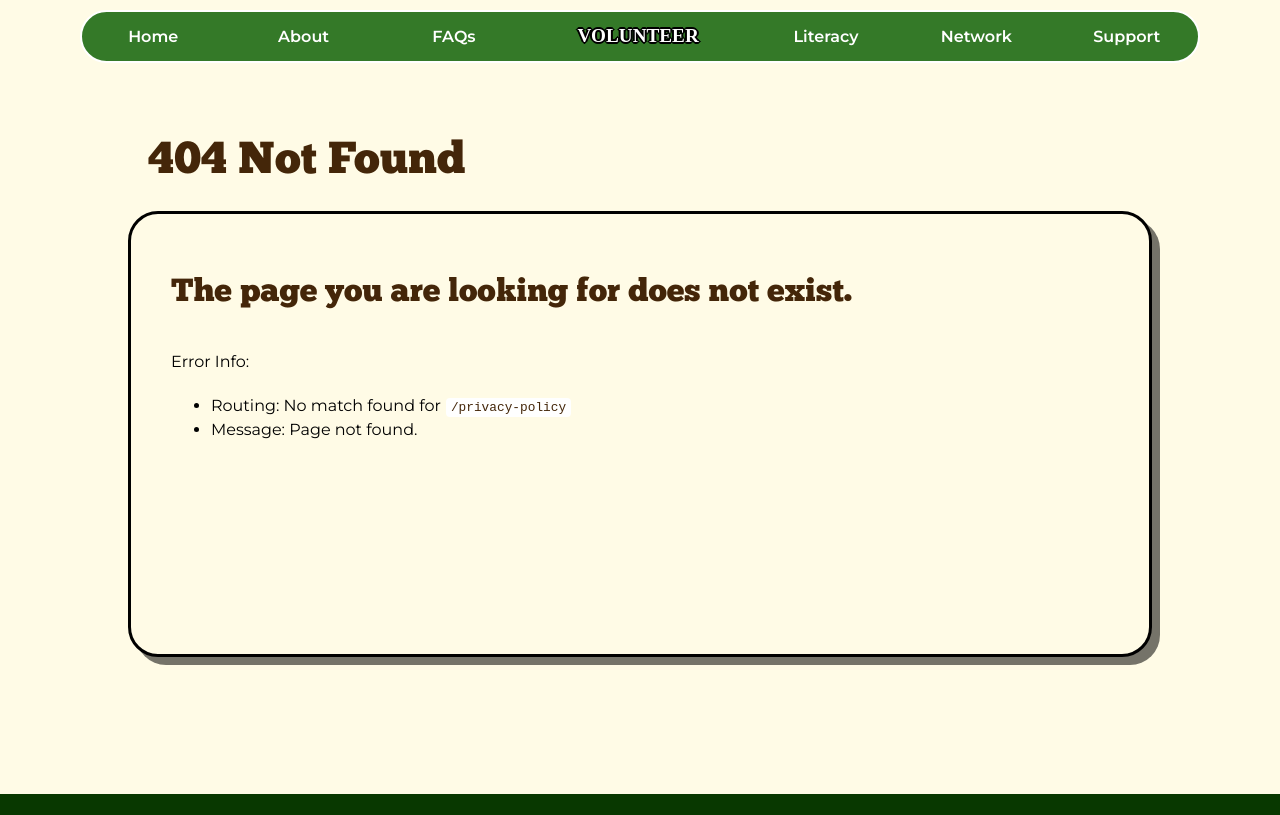
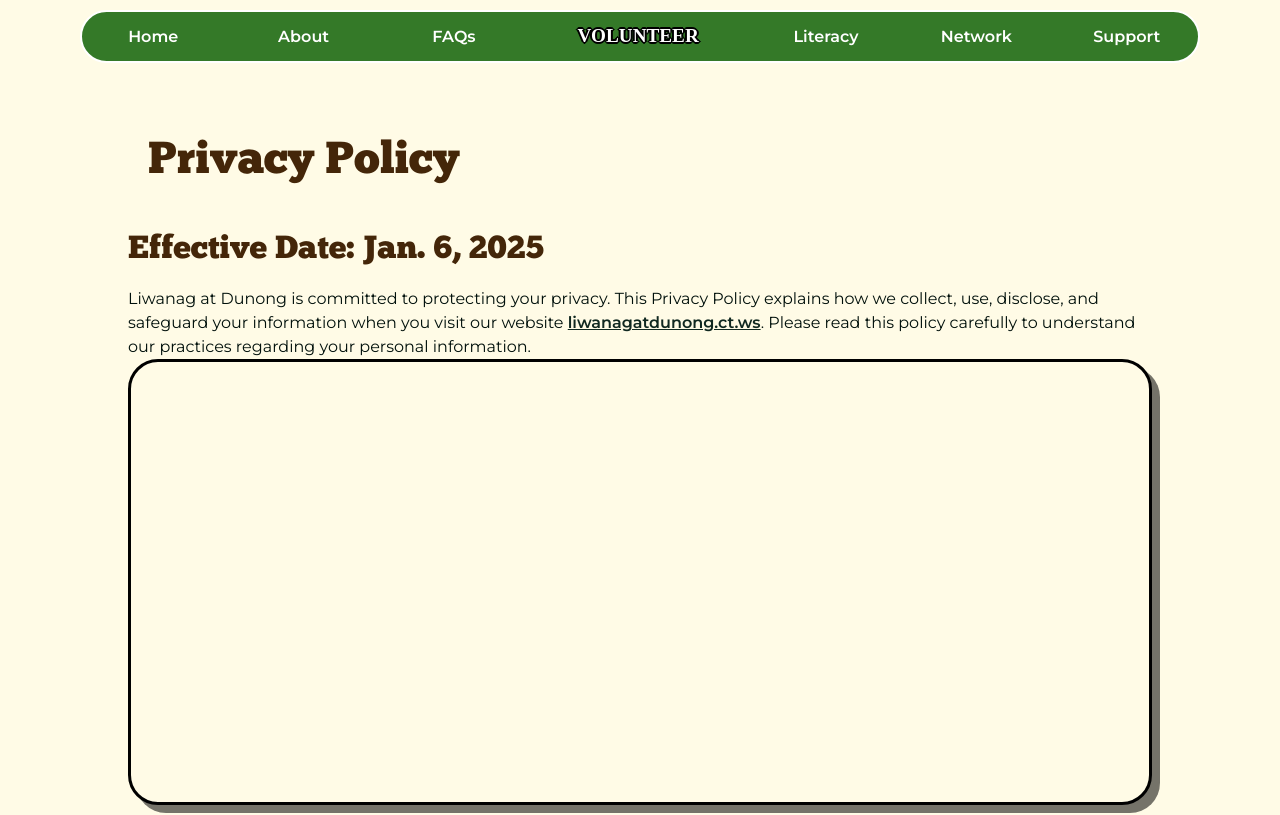
Before and after one commit to Aron-Arboleda/LiwanagAtDunong, a React (Vite) app: page /privacy-policy in a window 1280 px wide. Shown: the top 815 px of the page. Built offline with nearby package versions, Linux system fonts and the light colour scheme; a web font is replaced by a local one.

Commit message:
Added privacy policy page

```diff
--- a/src/Routes.jsx
+++ b/src/Routes.jsx
@@ -7,6 +7,7 @@ import NetworkPage from "@pages/NetworkPage/NetworkPage";
 import SupportPage from "@pages/SupportPage/SupportPage";
 import VolunteerFormPage from "@pages/VolunteerFormPage/VolunteerFormPage";
 import NotFoundPage from "@pages/MorePages/NotFoundPage/NotFoundPage";
+import PrivacyPolicyPage from "@pages/MorePages/PrivacyPolicyPage/PrivacyPolicyPage";
 
 const AppRoutes = () => {
   return (
@@ -18,6 +19,7 @@ const AppRoutes = () => {
       <Route path="/network" element={<NetworkPage />} />
       <Route path="/support" element={<SupportPage />} />
       <Route path="/volunteer" element={<VolunteerFormPage />} />
+      <Route path="/privacy-policy" element={<PrivacyPolicyPage />} />
       <Route path="*" element={<NotFoundPage />} />
     </Routes>
   );
--- a/src/components/Footer/Footer.jsx
+++ b/src/components/Footer/Footer.jsx
@@ -121,7 +121,11 @@ const Footer = () => {
                 <FooterLinkContainer>
                   <SectionTitle>Organization</SectionTitle>
                   <FooterLink text="About Us" href="/about" target="_self" />
-                  <FooterLink text="Privacy Policy" />
+                  <FooterLink
+                    text="Privacy Policy"
+                    href="/privacy-policy"
+                    target="_self"
+                  />
                   <FooterLink text="Terms and Condition" />
                   <FooterLink text="FAQs" href="/faqs" target="_self" />
                 </FooterLinkContainer>
--- /dev/null
+++ b/src/pages/MorePages/PrivacyPolicyPage/PrivacyPolicyPage.jsx
@@ -0,0 +1,45 @@
+import { FlexLayoutColumn, StandardLayout } from "@components/Layouts/Layouts";
+import React from "react";
+import Section from "@components/Section/Section";
+import {
+  StandardChunkFiveTitle,
+  StandardChunkFiveSubTitleH2,
+  MontserratUnorderedList,
+  MontserratBulletInfo,
+} from "@components/PageTitles/PageTitles";
+import {
+  CurvyLargeContainer,
+  MainContainer,
+} from "@components/LargeContainers/LargeContainers";
+import { PageDivider } from "@components/CustomComponents/CustomComponents";
+
+const PrivacyPolicyPage = () => {
+  return (
+    <StandardLayout>
+      <MainContainer>
+        <Section backgroundColor="#fffbe6">
+          <div className="headerSpace"></div>
+          <StandardChunkFiveTitle
+            title="Privacy Policy"
+            style={{ textAlign: "left" }}
+          />
+          <StandardChunkFiveSubTitleH2 title="Effective Date: Jan. 6, 2025" />
+          <p className="pageParagP">
+            Liwanag at Dunong is committed to protecting your privacy. This
+            Privacy Policy explains how we collect, use, disclose, and safeguard
+            your information when you visit our website{" "}
+            <a href="http://liwanagatdunong.ct.ws">liwanagatdunong.ct.ws</a>.
+            Please read this policy carefully to understand our practices
+            regarding your personal information.
+          </p>
+          <CurvyLargeContainer>
+            <FlexLayoutColumn style={{ width: "100%" }}></FlexLayoutColumn>
+          </CurvyLargeContainer>
+        </Section>
+        <PageDivider />
+      </MainContainer>
+    </StandardLayout>
+  );
+};
+
+export default PrivacyPolicyPage;
```
Also changed, not shown: src/pages/MorePages/NotFoundPage/NotFoundPage.jsx (+1 -9 lines).
